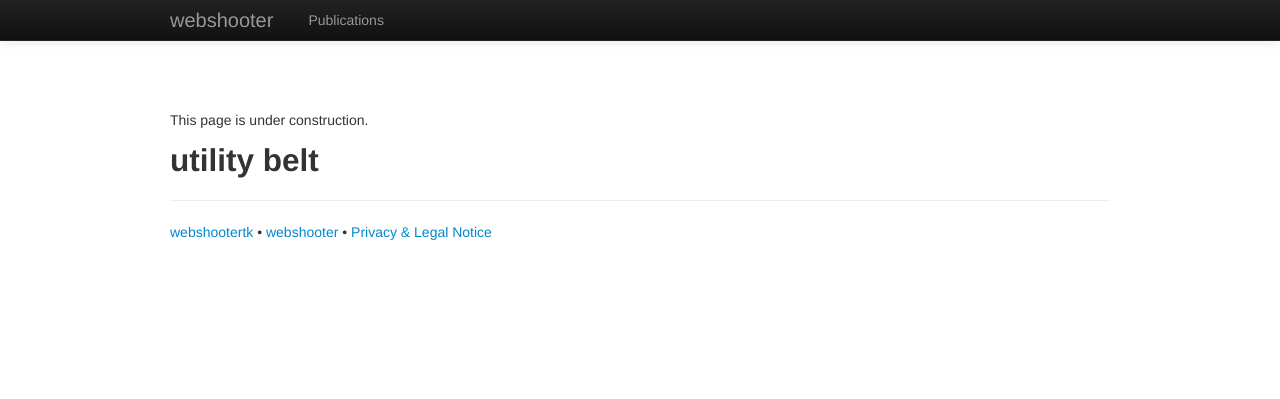
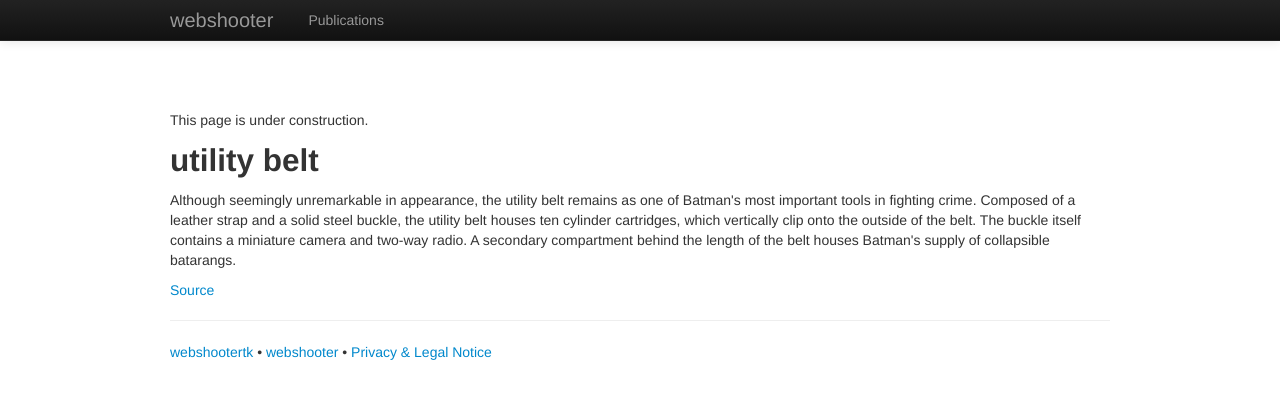
Before and after one commit to webshootertk/webshootertk.github.io, a Jekyll site: the page built from utilitybelt.md, in a window 1280 px wide. Shown: the top 399 px of the page. Built offline with Jekyll 4.4.1, drawn with Linux system fonts in a browser that asks for light colours; nearby versions of some CDN libraries; Markdown is read by kramdown in place of the engine named in the settings.

Commit message:
MBH: adding place holder content

```diff
--- a/utilitybelt.md
+++ b/utilitybelt.md
@@ -6,3 +6,7 @@ title: utilitybelt
 
 <p>This page is under construction.</p>
 <h2>utility belt</h2>
+<p>
+Although seemingly unremarkable in appearance, the utility belt remains as one of Batman's most important tools in fighting crime. Composed of a leather strap and a solid steel buckle, the utility belt houses ten cylinder cartridges, which vertically clip onto the outside of the belt. The buckle itself contains a miniature camera and two-way radio. A secondary compartment behind the length of the belt houses Batman's supply of collapsible batarangs.
+</p>
+<a href="http://dc.wikia.com/wiki/Utility_Belt">Source</a>
```
Also changed, not shown: webengine.md (+4 -0 lines).
